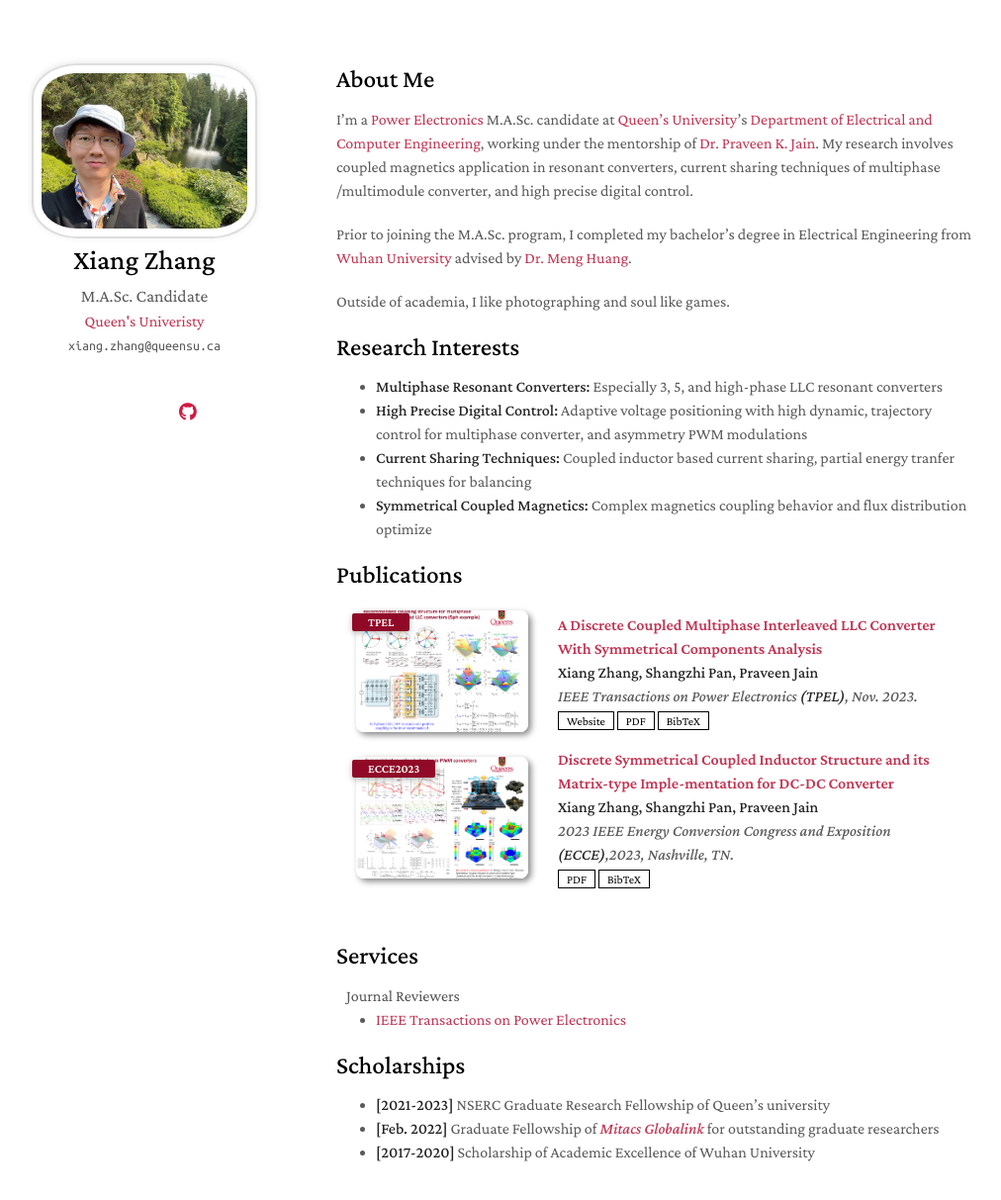
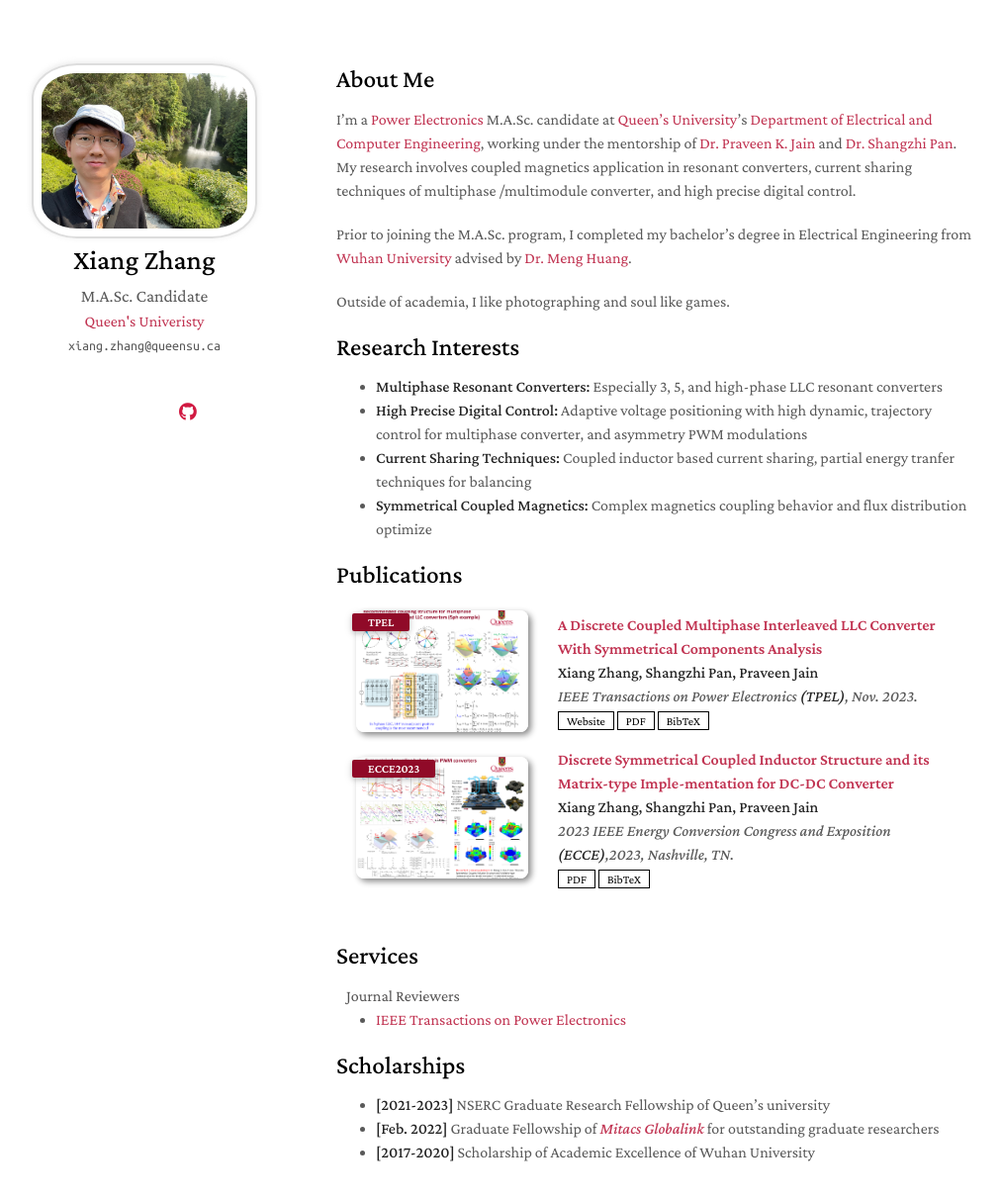
Before and after one commit to XiangZhangPE/XiangZhangPE_old.github.io, a Jekyll site: the page built from index.md, in a window 1280 px wide and 1271 px high. Shown: the top 1213 px of the window at 99% size, without its empty margins (130-1142 px from the left). Built offline with Jekyll 4.4.1, drawn with Linux system fonts in a browser that asks for light colours; nearby versions of some CDN libraries; a style sheet for code colours, icons or effects is not loaded; our own code applies the rules of GitHub Pages for plain Markdown files.

Commit message:
Update index.md

```diff
--- a/index.md
+++ b/index.md
@@ -4,7 +4,7 @@ layout: homepage
 
 ## About Me
 
-I'm a <a href="https://www.queensu.ca/epower/" target="_blank"> Power Electronics</a> M.A.Sc. candidate at <a href="https://www.queensu.ca/" target="_blank"> Queen's University</a>'s <a href="https://engineering.queensu.ca/ece/" target="_blank"> Department of Electrical and Computer Engineering</a>,<!-- , specifically within the <a href="https://med.nyu.edu/research/sackler-institute-graduate-biomedical-sciences/" target="_blank"> Vilcek institute of Biomedical Sciences</a> and the Department of <a href="https://med.nyu.edu/departments-institutes/population-health/" target="_blank"> Population Health</a>. Under the mentorship of Prof.  --> working under the mentorship of <a href="https://engineering.queensu.ca/directory/faculty/praveen-jain" target="_blank">Dr. Praveen K. Jain</a>. My research involves coupled magnetics application in resonant converters, current sharing techniques of multiphase /multimodule converter, and high precise digital control.
+I'm a <a href="https://www.queensu.ca/epower/" target="_blank"> Power Electronics</a> M.A.Sc. candidate at <a href="https://www.queensu.ca/" target="_blank"> Queen's University</a>'s <a href="https://engineering.queensu.ca/ece/" target="_blank"> Department of Electrical and Computer Engineering</a>,<!-- , specifically within the <a href="https://med.nyu.edu/research/sackler-institute-graduate-biomedical-sciences/" target="_blank"> Vilcek institute of Biomedical Sciences</a> and the Department of <a href="https://med.nyu.edu/departments-institutes/population-health/" target="_blank"> Population Health</a>. Under the mentorship of Prof.  --> working under the mentorship of <a href="https://engineering.queensu.ca/directory/faculty/praveen-jain" target="_blank">Dr. Praveen K. Jain</a> and <a href="https://ieeexplore.ieee.org/author/37086373074">Dr. Shangzhi Pan</a>. My research involves coupled magnetics application in resonant converters, current sharing techniques of multiphase /multimodule converter, and high precise digital control.
 <!--
 In the summer of 2022, I had the opportunity to work as a Data Scientist Intern at <a href="https://about.google" target="_blank"> Google</a>, where I applied my statistical skills to real-world problems. -->
 
```
